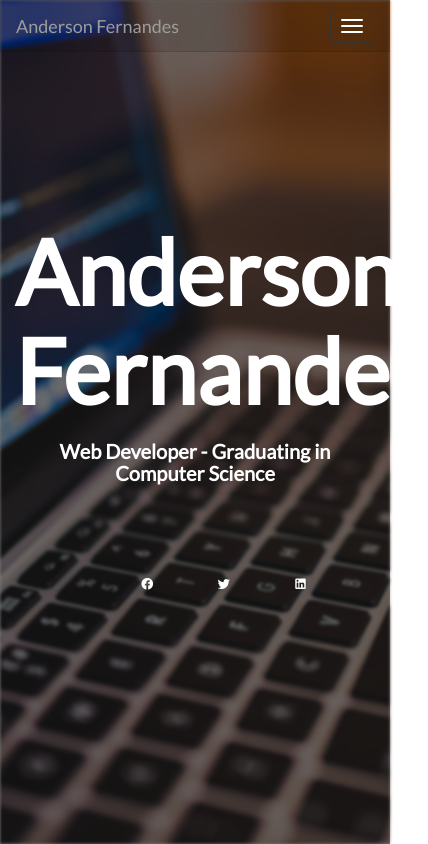
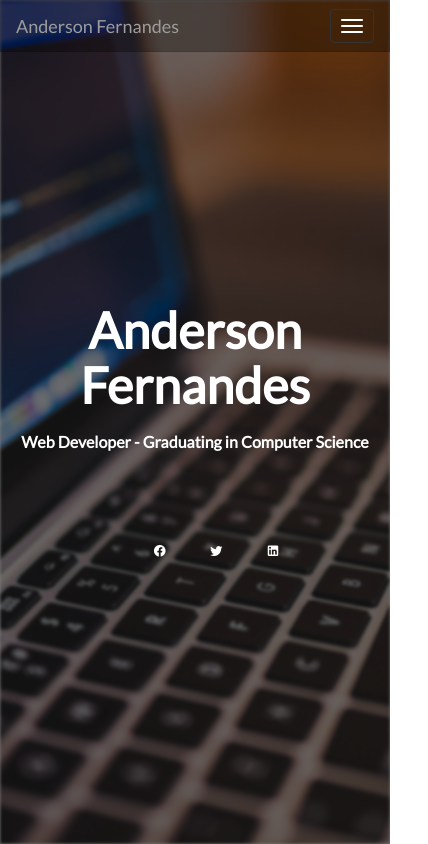
Before and after one commit to andersonfernandes/andersonfernandes.github.io, a website: page index.html in a window 390 px wide. Shown: the whole page, 428 px wide, since content can reach past the window. Drawn offline with Linux system fonts and the light colour scheme.

Commit message:
Some style changes
Signed-off-by: Anderson Fernandes <fernandesanderson14@gmail.com>

```diff
--- a/index.html
+++ b/index.html
@@ -3,6 +3,7 @@
 <head>
   <meta charset="UTF-8">
   <meta name="keywords" content="web, developer, ruby rails, js, css">
+  <meta name="viewport" content="width=device-width, initial-scale=1">
   <title>Anderson Fernandes</title>
 
   <link rel="stylesheet" href="css/vendor/bootstrap/bootstrap.min.css">
@@ -33,7 +34,7 @@
     </nav>
   </header>
 
-  <main class="clearfix text-center heading aligner col-sm-12">
+  <div class="clearfix text-center heading aligner col-sm-12">
     <div class="aligner-item">
       <h1>Anderson Fernandes</h1>
       <h2>Web Developer - Graduating in Computer Science</h2>
@@ -45,7 +46,7 @@
         <li><a href="https://br.linkedin.com/in/andersonfernandes12" target="_blank"><i class="mdi mdi-linkedin"></i></a></li>
       </ul>
     </div>
-  </main>
+  </div>
 
 
 
--- a/scss/components/_navbar.scss
+++ b/scss/components/_navbar.scss
@@ -1,4 +1,4 @@
 .navbar-inverse {
-  background-color: rgba(0, 0, 0, .1);
+  background-color: rgba(0, 0, 0, .3);
   border-color: rgba(0, 0, 0, .1);
 }
--- a/scss/pages/_home.scss
+++ b/scss/pages/_home.scss
@@ -10,7 +10,6 @@
 .heading {
   width: 100%;
   height: 100%;
-  padding-bottom: 10%;
   z-index: 0;
 
   h1 {
@@ -18,12 +17,20 @@
     font-size: 90px;
     font-weight: bolder;
     margin-bottom: 20px;
+
+    @media screen and (max-width: 768px) {
+      font-size: 50px;
+    }
   }
 
   h2 {
     color: $primary-color-text;
     font-size: 20px;
     font-weight: bold;
+
+    @media screen and (max-width: 768px) {
+      font-size: 16px;
+    }
   }
 
   &:after {
@@ -50,14 +57,24 @@
     background-size: cover;
 
     -webkit-filter: blur(1.5px);
+            filter: blur(1.5px);
   }
 }
 
 .social-networks {
+  margin: auto;
   padding-top: 80px;
 
   li {
-    margin: 0px 25px;
+    margin: 0px 30px;
+
+    @media screen and (max-width: 600px) {
+      margin: 0px 5px;
+    }
+
+    @media screen and (max-width: 768px) {
+      margin: 0px 15px;
+    }
 
     a {
       color: $primary-color-text;
```
Also changed, not shown: css/main.css, css/main.min.css.
